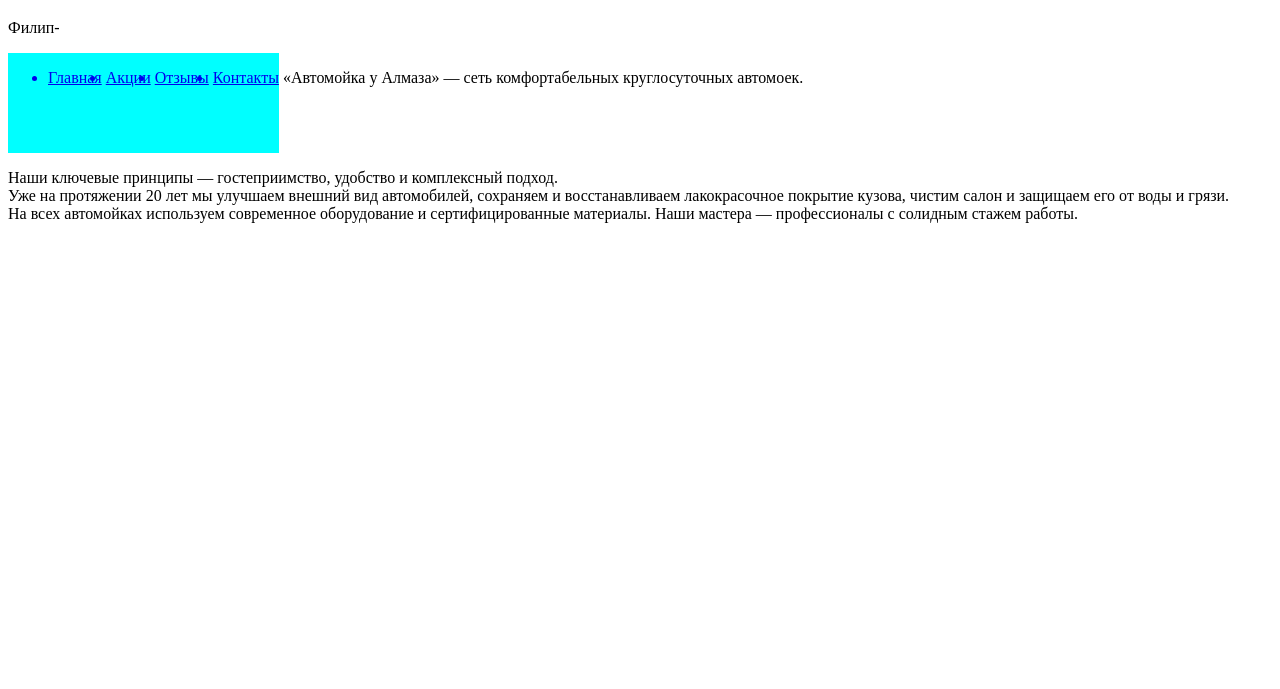
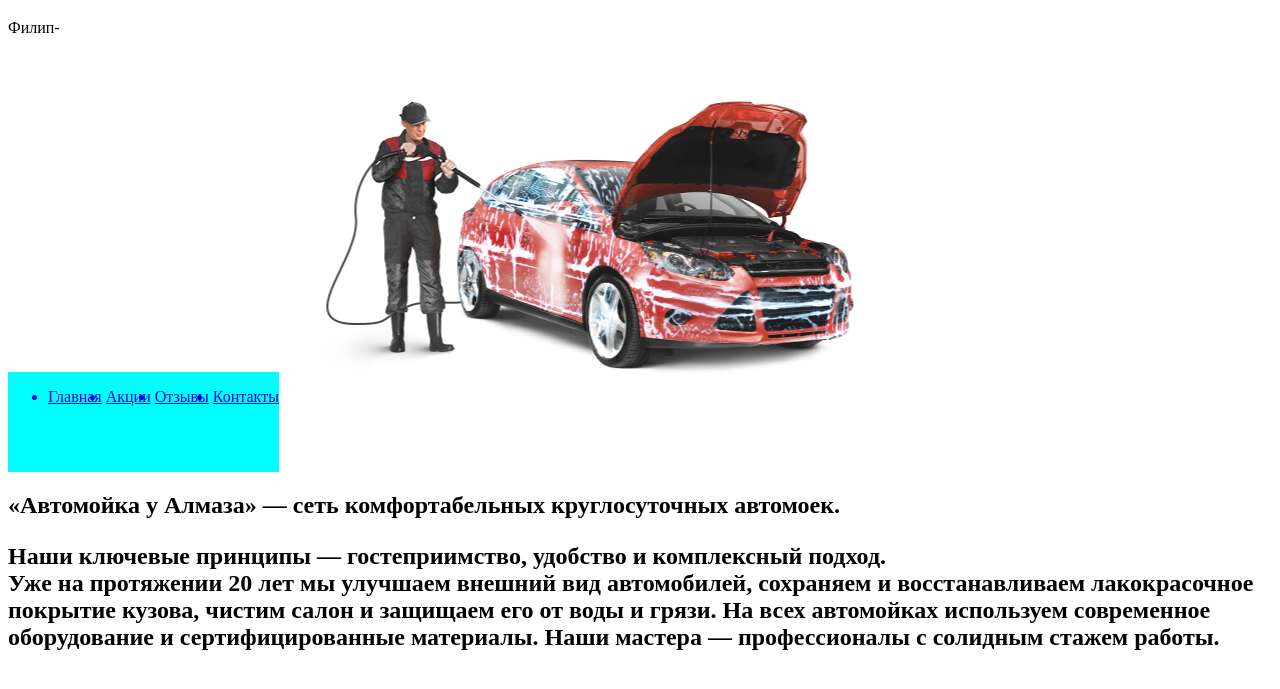
Before and after one commit to futzioko/pelagein, a plain HTML site: page index.html in a window 1280 px wide. Shown: the part 61-750 px from the top of the page. Drawn offline with Linux system fonts and the light colour scheme.

Commit message:
Update index.html

```diff
--- a/index.html
+++ b/index.html
@@ -29,11 +29,13 @@
                     </ul>
                  </nav>
             </div>
+		<img src="wash-car.png" alt="Автомойка">
+		<h2>«Автомойка у Алмаза»&nbsp;— сеть комфортабельных круглосуточных автомоек.</h> <p>Наши ключевые принципы&nbsp;— гостеприимство, удобство и комплексный подход.<br>
+	 Уже на протяжении 20 лет мы&nbsp;улучшаем внешний вид автомобилей, сохраняем и&nbsp;восстанавливаем лакокрасочное покрытие кузова, чистим салон и&nbsp;защищаем его от&nbsp;воды и&nbsp;грязи. На&nbsp;всех автомойках используем современное оборудование и&nbsp;сертифицированные материалы. Наши мастера&nbsp;— профессионалы с&nbsp;солидным стажем работы.
+</p>
     </body>
 
 
-	 <p2>«Автомойка у Алмаза»&nbsp;— сеть комфортабельных круглосуточных автомоек.</p2> <p>Наши ключевые принципы&nbsp;— гостеприимство, удобство и комплексный подход.<br>
-	 Уже на протяжении 20 лет мы&nbsp;улучшаем внешний вид автомобилей, сохраняем и&nbsp;восстанавливаем лакокрасочное покрытие кузова, чистим салон и&nbsp;защищаем его от&nbsp;воды и&nbsp;грязи. На&nbsp;всех автомойках используем современное оборудование и&nbsp;сертифицированные материалы. Наши мастера&nbsp;— профессионалы с&nbsp;солидным стажем работы.
-</p>
+
 
 </html>
```
